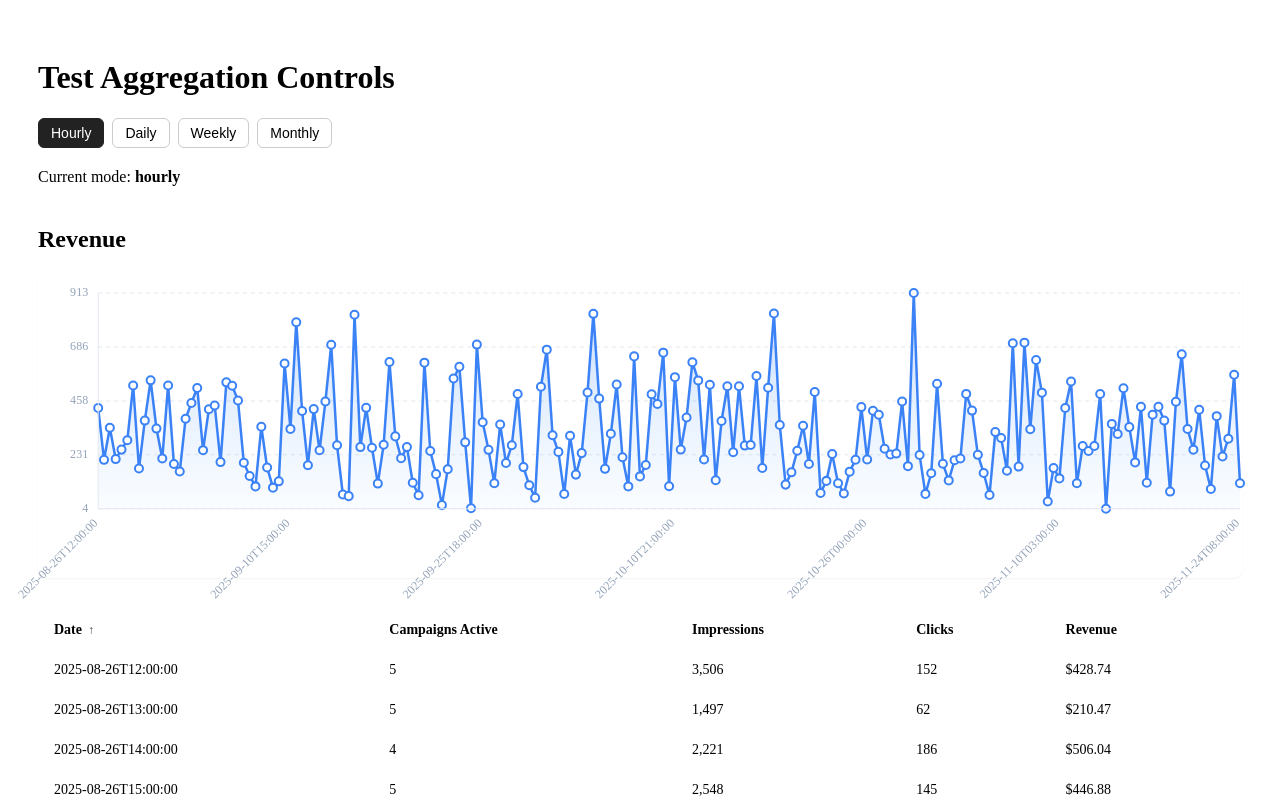
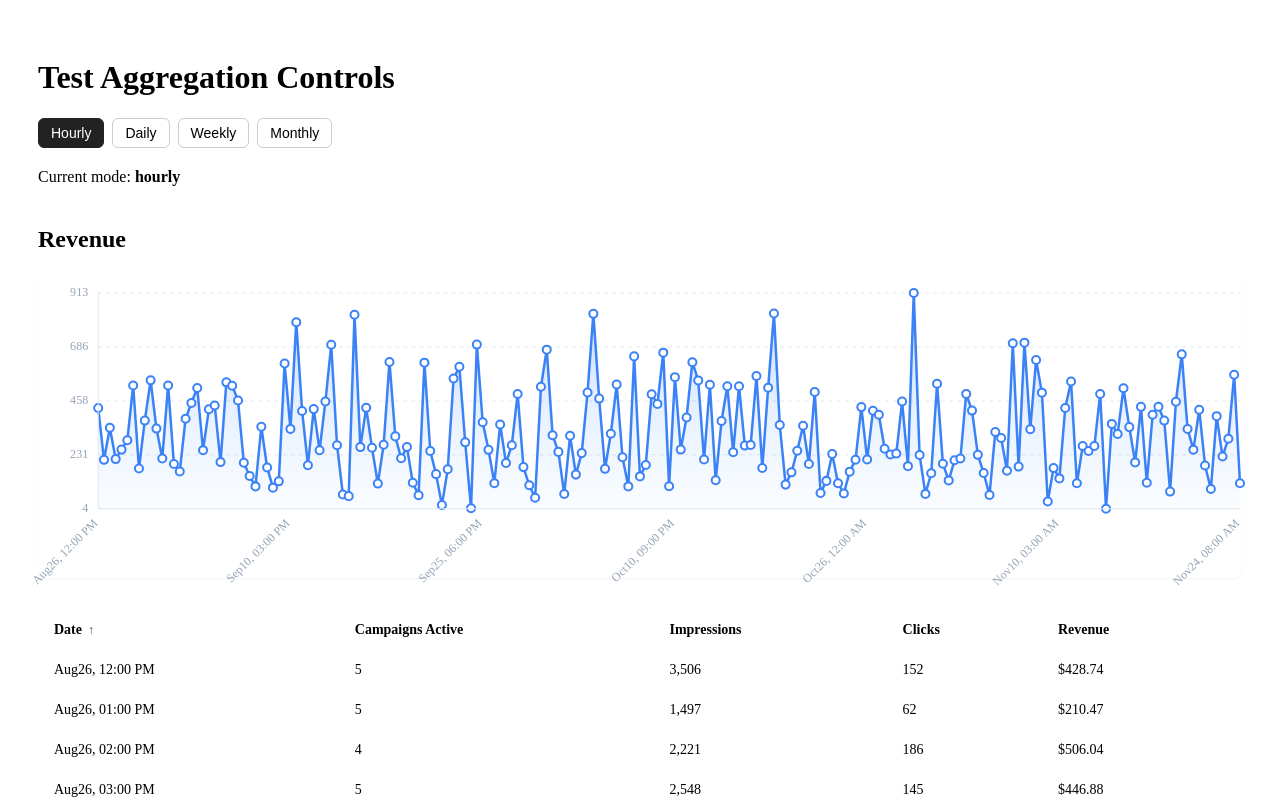
Before and after one commit to hapttic/front-test-assigment-2025-public, a Next.js app: page / in a window 1280 px wide. Shown: the top 800 px of the page. Built offline with nearby package versions, Linux system fonts and the light colour scheme.

Commit message:
fix: added  date formatting for all chart and table views

```diff
--- a/app/components/DataGrid.tsx
+++ b/app/components/DataGrid.tsx
@@ -2,6 +2,7 @@
 
 import { useState } from "react";
 import { AggregatedRow } from "@/app/lib/types";
+import { formatDateDisplay } from "@/app/lib/formatDate";
 import styles from "./DataGrid.module.css";
 
 interface Props {
@@ -34,6 +35,7 @@ export function DataGrid({ rows }: Props) {
 
         return direction === "asc" ? (x > y ? 1 : -1) : (x < y ? 1 : -1);
     });
+
     function normalizeDate(value: string): number {
         if (value.includes("T") || value.length === 10) {
             return new Date(value).getTime();
@@ -51,7 +53,6 @@ export function DataGrid({ rows }: Props) {
 
             const first = new Date(year, 0, 1);
             const dayOffset = first.getDay() === 0 ? -6 : 1 - first.getDay();
-
             const startOfWeek = new Date(year, 0, 1 + dayOffset + (week - 1) * 7);
             return startOfWeek.getTime();
         }
@@ -87,7 +88,7 @@ export function DataGrid({ rows }: Props) {
                 <tbody>
                     {sortedRows.map((row) => (
                         <tr key={`${row.date}-${row.revenue}-${row.clicks}`}>
-                            <td>{row.date}</td>
+                            <td>{formatDateDisplay(row.date)}</td>
                             <td>{row.campaignsActive}</td>
                             <td>{row.impressions.toLocaleString()}</td>
                             <td>{row.clicks.toLocaleString()}</td>
--- a/app/components/TimelineChart.tsx
+++ b/app/components/TimelineChart.tsx
@@ -1,5 +1,6 @@
 import { AggregatedRow } from "../lib/types";
 import styles from "./TimelineChart.module.css";
+import { formatDateDisplay } from "@/app/lib/formatDate";
 
 
 interface Props {
@@ -132,7 +133,7 @@ export function TimelineChart({ mode, data, metric = "clicks" }: Props) {
                                 transform={`rotate(-45, ${xScale(i)}, ${chartHeight + 15})`}
                                 className={styles.axisLabel}
                             >
-                                {d.date}
+                                {formatDateDisplay(d.date)}
                             </text>
                         );
                     })}
--- /dev/null
+++ b/app/lib/formatDate.ts
@@ -0,0 +1,61 @@
+export function formatDateDisplay(date: string) {
+
+    if (date.includes("T")) {
+        const [d, t] = date.split("T");
+        const parsed = new Date(date);
+        const time = parsed.toLocaleTimeString("en-US", {
+            hour: "2-digit",
+            minute: "2-digit",
+        });
+
+        const month = parsed.toLocaleString("en-US", { month: "short" });
+        const day = parsed.getDate();
+
+        return `${month}${day}, ${time}`;
+    }
+
+    // ---------- DAILY ----------
+    // Format: 2025-01-01
+    if (date.length === 10) {
+        const parsed = new Date(date);
+        const month = parsed.toLocaleString("en-US", { month: "short" });
+        const day = parsed.getDate();
+        const year = parsed.getFullYear();
+
+        return `${month} ${day}, ${year}`; // Jan 1, 2025
+    }
+
+
+    if (date.length === 7) {
+        const [year, month] = date.split("-");
+        const parsed = new Date(Number(year), Number(month) - 1, 1);
+
+        const monthName = parsed.toLocaleString("en-US", { month: "long" });
+        return `${monthName} ${year}`;
+    }
+
+
+    if (date.includes("W")) {
+        const [yr, wk] = date.split("-W");
+        const year = Number(yr);
+        const week = Number(wk);
+
+        // Compute start-of-week (Monday)
+        const firstDay = new Date(year, 0, 1);
+        const dayOffset = firstDay.getDay() <= 1 ? 1 - firstDay.getDay() : 8 - firstDay.getDay();
+        const start = new Date(year, 0, 1 + (week - 1) * 7 + dayOffset);
+
+        const end = new Date(start);
+        end.setDate(start.getDate() + 6);
+
+        const startMonth = start.toLocaleString("en-US", { month: "short" });
+        const endMonth = end.toLocaleString("en-US", { month: "short" });
+
+        const startDay = start.getDate();
+        const endDay = end.getDate();
+
+        return `${startMonth} ${startDay}–${endDay}, ${year}`; // Jan 13–19, 2025
+    }
+
+    return date;
+}
```
